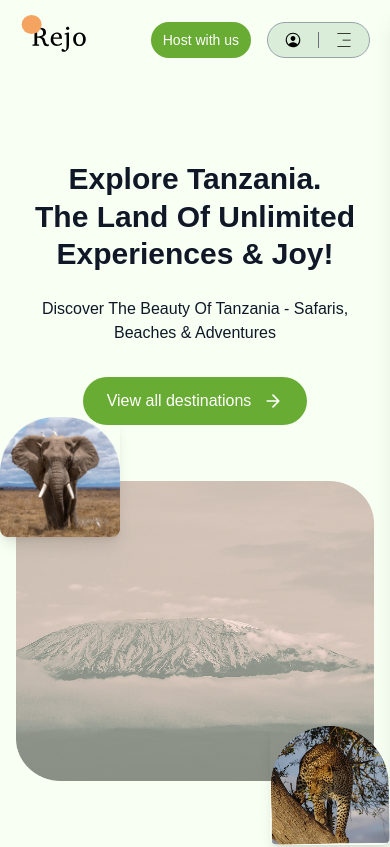
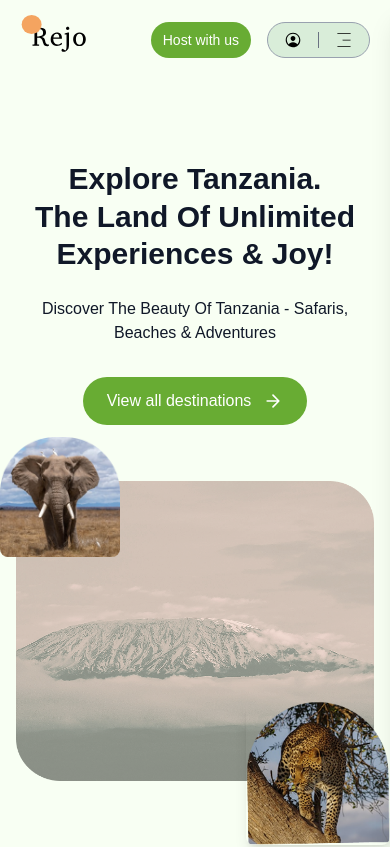
Before and after one commit to Eliakimshasha/rejo, a Next.js app: page / in a window 390 px wide. Shown: the top 847 px of the page. Built offline with nearby package versions, Linux system fonts and the light colour scheme; a web font is replaced by a local one.

Commit message:
commited

```diff
--- a/src/app/page.js
+++ b/src/app/page.js
@@ -159,8 +159,8 @@ function page() {
             </div>
 
             {/* Top left overlay - smaller and repositioned */}
-            <div className="absolute -top-16 -left-4 w-30 h-30 sm:w-24 sm:h-24 z-20">
-              <div className="relative w-full h-full overflow-hidden rounded-lg shadow-lg">
+            <div className="absolute -top-11 -left-4 w-30 h-30 sm:w-24 sm:h-24 z-20">
+              <div className="relative w-full h-full overflow-hidden rounded-lg ">
                 <Image
                   src={curve1}
                   alt="Historical building"
@@ -171,7 +171,7 @@ function page() {
             </div>
 
             {/* Bottom right overlay - smaller and repositioned */}
-            <div className="absolute -bottom-16 -right-4 w-30 h-30 sm:w-24 sm:h-24 z-20">
+            <div className="absolute -bottom-16 -right-4 w-36 h-36 sm:w-24 sm:h-24 z-20">
               <div className="relative w-full h-full overflow-hidden rounded-lg shadow-lg">
                 <Image
                   src={curve3}
```
Also changed, not shown: src/app/about/page.jsx (added), src/app/contact/page.jsx (added).
